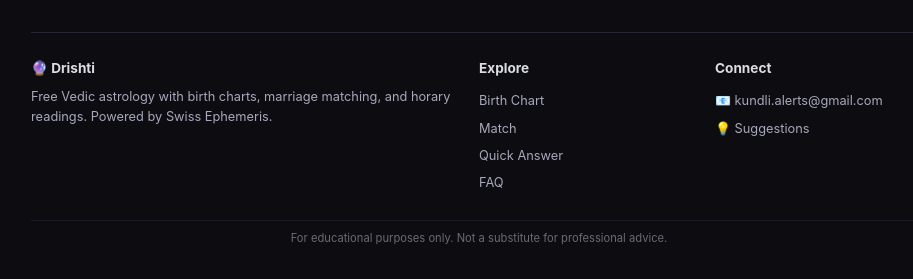
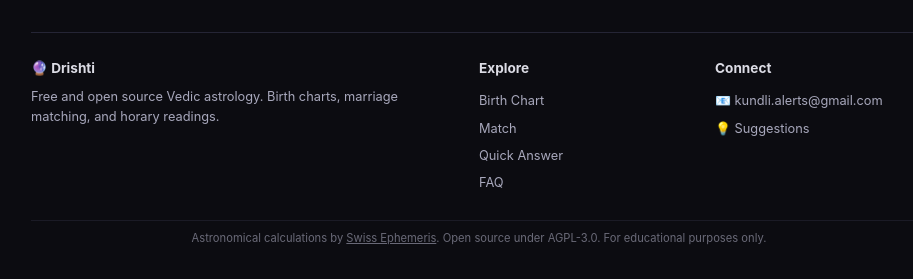
Before and after one commit to dragoonblade/Kundli, a Flask app: page /faq in a window 1280 px wide. Shown: the part 2019-2298 px from the top of the page, without its empty margins (161-1074 px from the left). Run offline with Flask 3, Linux system fonts and the light colour scheme.

Commit message:
chore: Add AGPL-3.0 license, Swiss Ephemeris attribution in footer
- LICENSE file: AGPL-3.0 with Swiss Ephemeris notice
- Footer: attribution link to astro.com/swisseph
- Footer: 'Open source under AGPL-3.0' notice
- Compatible with monetization (ads, premium, subscriptions)
  as long as source code stays public

```diff
--- a/templates/includes/site_footer.html
+++ b/templates/includes/site_footer.html
@@ -2,7 +2,7 @@
     <div class="site-footer-grid">
         <div class="site-footer-col">
             <h4>🔮 Drishti</h4>
-            <p>Free Vedic astrology with birth charts, marriage matching, and horary readings. Powered by Swiss Ephemeris.</p>
+            <p>Free and open source Vedic astrology. Birth charts, marriage matching, and horary readings.</p>
         </div>
         <div class="site-footer-col">
             <h4>Explore</h4>
@@ -18,6 +18,6 @@
         </div>
     </div>
     <div class="site-footer-bottom">
-        <p>For educational purposes only. Not a substitute for professional advice.</p>
+        <p>Astronomical calculations by <a href="https://www.astro.com/swisseph/" style="color:var(--text-secondary)">Swiss Ephemeris</a>. Open source under AGPL-3.0. For educational purposes only.</p>
     </div>
 </footer>
```
Also changed, not shown: 1 other file.
